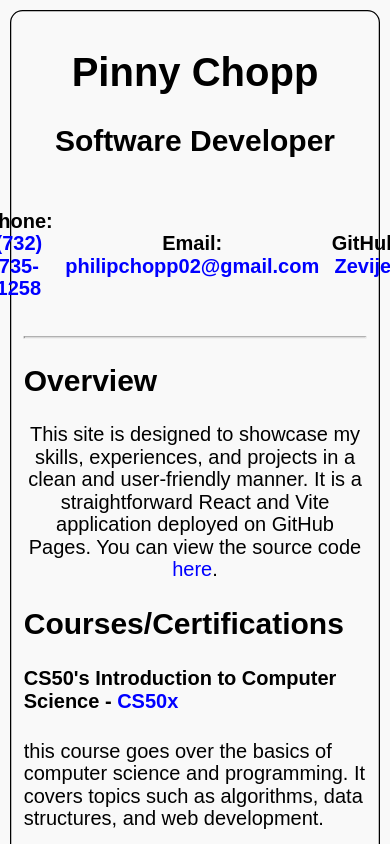
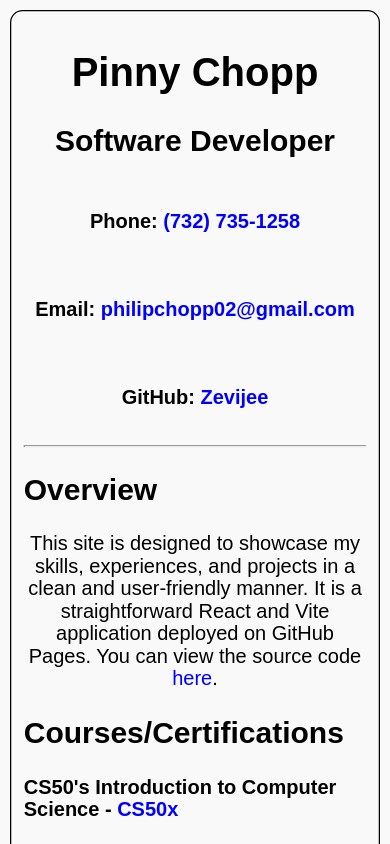
Before and after one commit to Zevijee/job-resume, a React (Vite) app: page / in a window 390 px wide. Shown: the top 844 px of the page. Built offline with nearby package versions, Linux system fonts and the light colour scheme.

Commit message:
chore: Update CSS styles to adjust contact section layout for mobile devices

```diff
--- a/src/App.css
+++ b/src/App.css
@@ -45,13 +45,19 @@ select {
     border-radius: 10px;
     padding: 10px;
   }
-
   #contact {
     display: flex;
     justify-content: center;
     align-items: center;
     gap: 10px;
   }
+
+  @media (max-width: 600px) { /* Adjust the max-width to your preference */
+    #contact {
+      flex-direction: column;
+    }
+  }
+
 
 #projects {
   display: flex;
```
